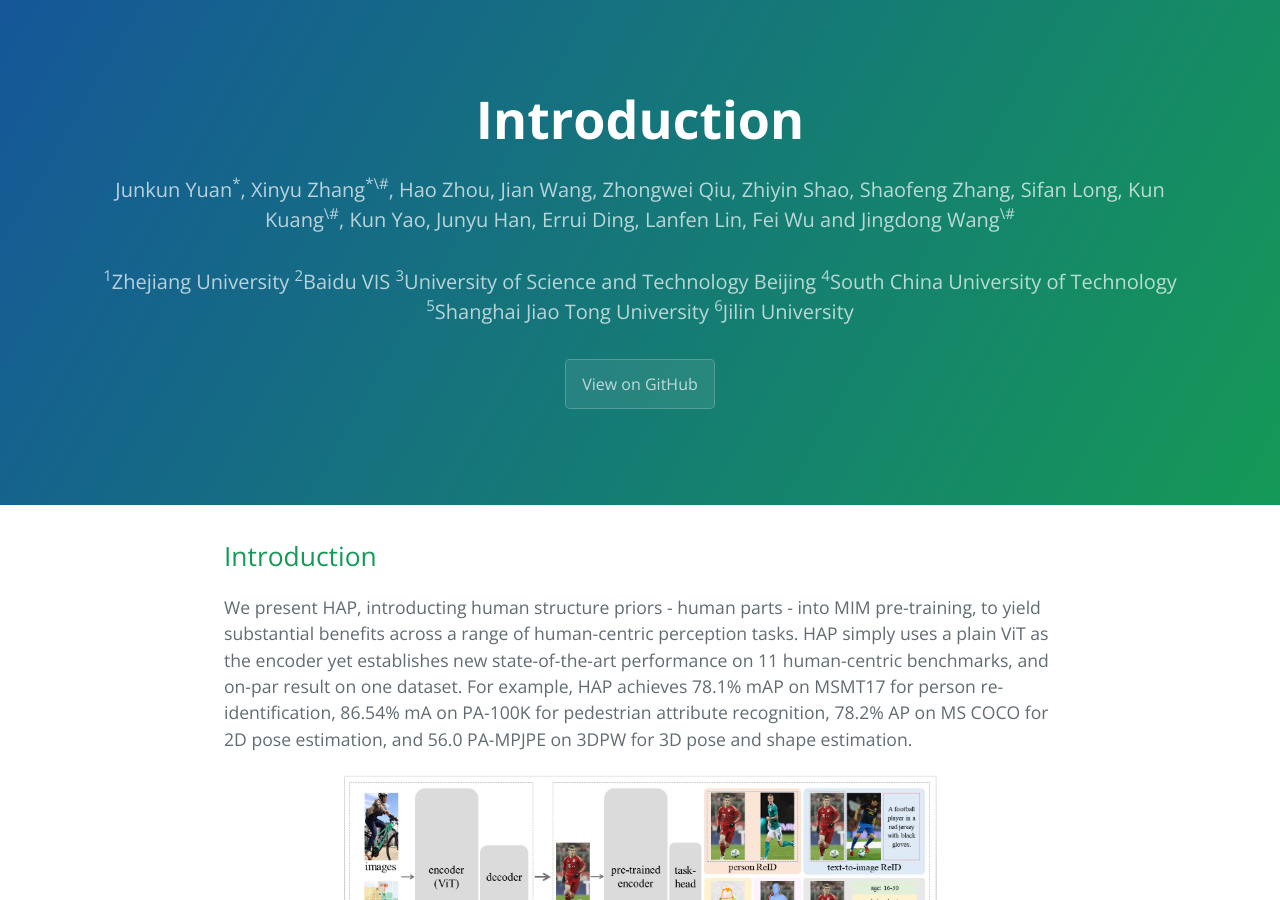
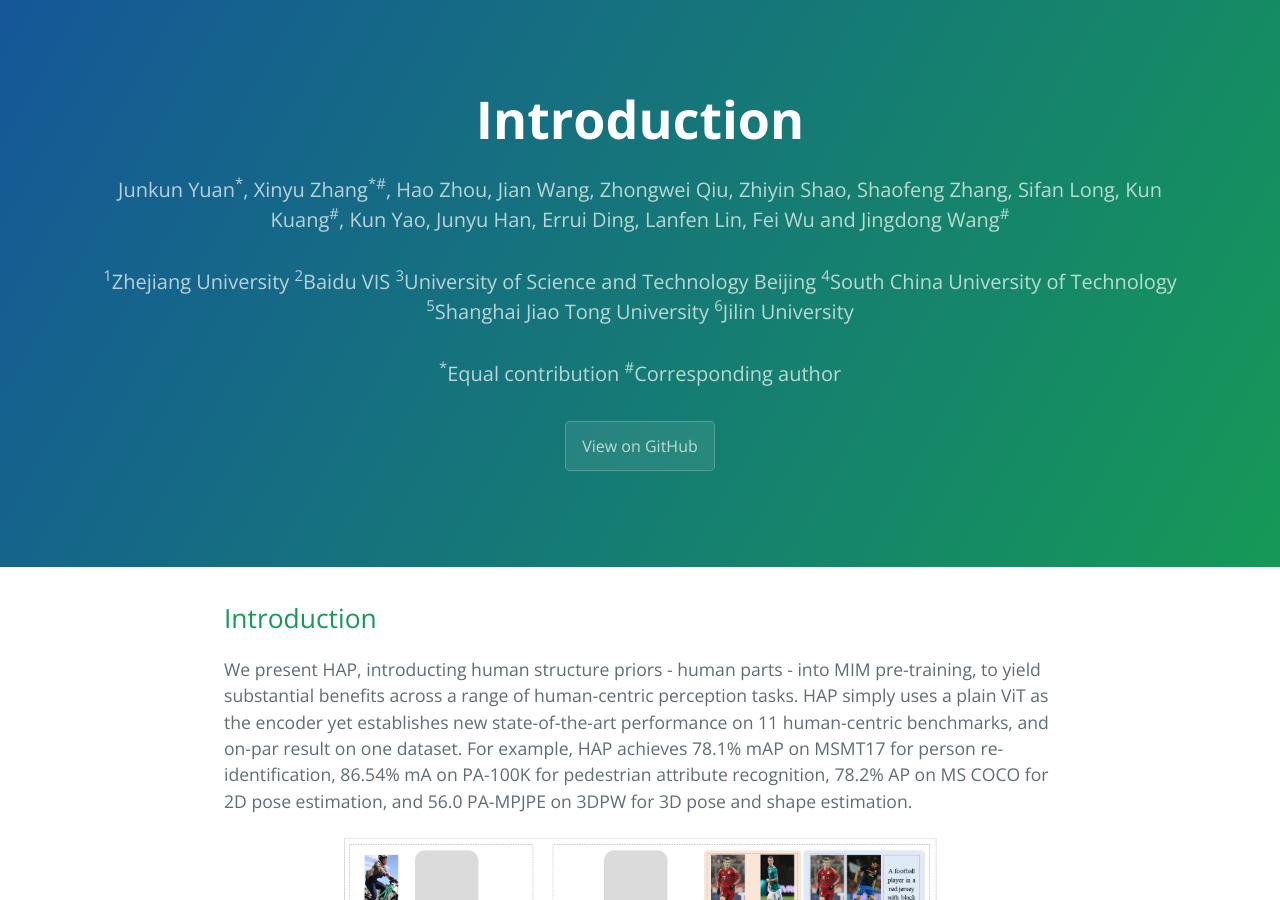
Before and after one commit to zhangxinyu-xyz/hap.github.io, a Jekyll site: the page built from index.md, in a window 1280 px wide and 900 px high. Built offline with Jekyll 4.4.1, drawn with Linux system fonts in a browser that asks for light colours; our own code applies the rules of GitHub Pages for plain Markdown files.

Commit message:
Update _config.yml

```diff
--- a/_config.yml
+++ b/_config.yml
@@ -1,6 +1,7 @@
 title: HAP Structure Aware Masked Image Modeling for Human Centric Perception
-description: Junkun Yuan<sup>*</sup>, Xinyu Zhang<sup>*\#</sup>, Hao Zhou, Jian Wang, Zhongwei Qiu, Zhiyin Shao, Shaofeng Zhang, Sifan Long, Kun Kuang<sup>\#</sup>, Kun Yao, Junyu Han, Errui Ding, Lanfen Lin, Fei Wu and Jingdong Wang<sup>\#</sup>
+description: Junkun Yuan<sup>*</sup>, Xinyu Zhang<sup>*#</sup>, Hao Zhou, Jian Wang, Zhongwei Qiu, Zhiyin Shao, Shaofeng Zhang, Sifan Long, Kun Kuang<sup>#</sup>, Kun Yao, Junyu Han, Errui Ding, Lanfen Lin, Fei Wu and Jingdong Wang<sup>#</sup>
 description2: <sup>1</sup>Zhejiang University <sup>2</sup>Baidu VIS <sup>3</sup>University of Science and Technology Beijing <sup>4</sup>South China University of Technology <sup>5</sup>Shanghai Jiao Tong University <sup>6</sup>Jilin University
+description3: <sup>*</sup>Equal contribution <sup>#</sup>Corresponding author
 show_downloads: false
 google_analytics:
 theme: jekyll-theme-cayman
```
